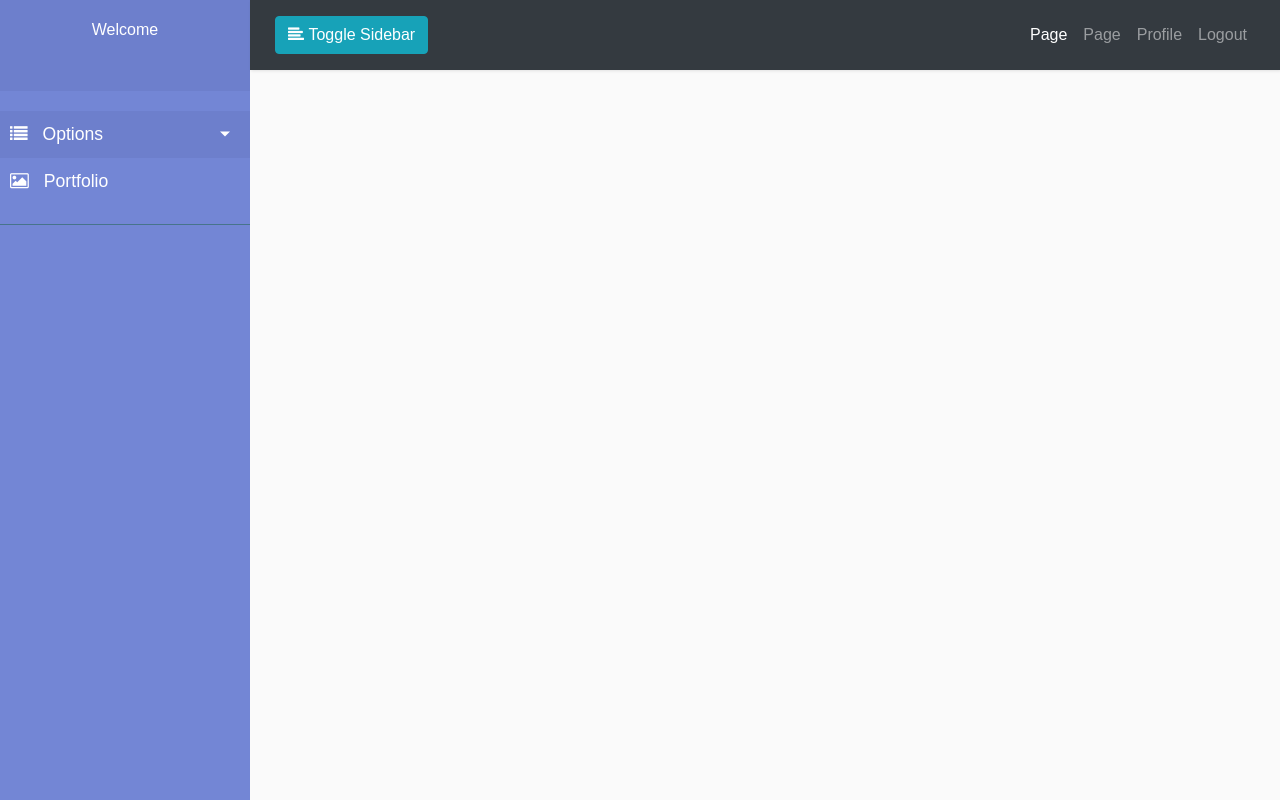
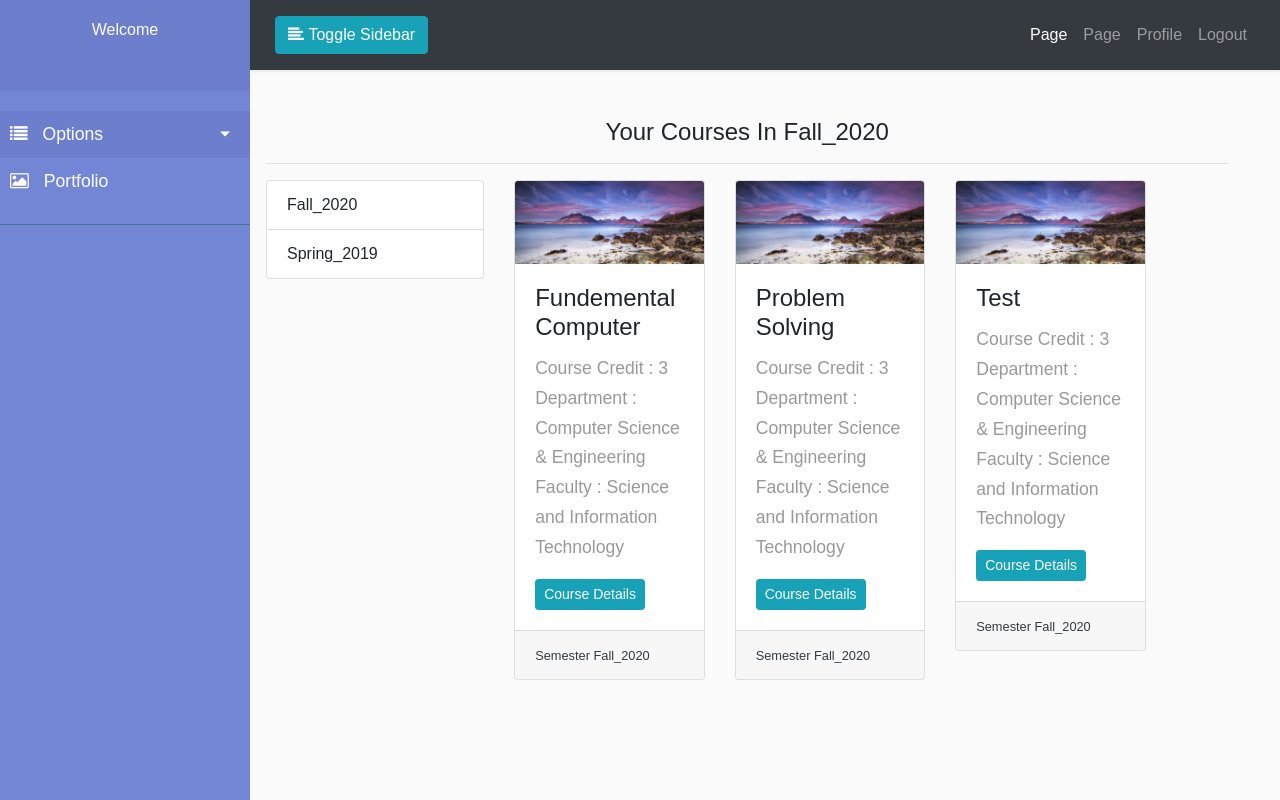
Before and after one commit to MahmudulHassan5809/StudentEvaluation, a Django app: template templates/accounts/teacher/teacher_courses.html in a window 1280 px wide. Run offline with Django 3.2, Linux system fonts and the light colour scheme; the template is opened without the code that fills it: values that come from a table or form of the project are taken from there, others are empty; data comes from the database, SQL or seed files in the repository; both versions use the stored data as it was after the commit; some libraries are stand-ins or nearby versions.

Commit message:
Teacher course updated & courses can be filtered by semester

```diff
--- a/course/urls.py
+++ b/course/urls.py
@@ -21,6 +21,7 @@
 
 
     path('teacher/courses/', views.TeacherCourses.as_view(), name="teacher_courses"),
+    path('teacher/courses/<int:semester_id>', views.TeacherCourses.as_view(), name="teacher_courses"),
     path('teacher/course/details/<int:course_id>/<int:semester_id>',
          views.TeacherCourseDetails.as_view(), name="teacher_course_details"),
 
--- a/templates/accounts/teacher/teacher_courses.html
+++ b/templates/accounts/teacher/teacher_courses.html
@@ -13,8 +13,23 @@
 <div class="container m-2 p-2">
 	<div class="row">
 		<div class="col-md-12">
+			<h4 class="text-center">Your Courses In {{semester_obj.semester_full_name}}</h4>
+			<hr>
 			<div class="row">
-				{% for course in teacher_courses %}
+				<div class="col-md-3">
+					<ul class="list-group">
+						{% for semester in all_semester %}
+							<li class="list-group-item">
+								<a href="{% url 'course:teacher_courses' semester.id %}">
+									{{semester.semester_full_name}}
+								</a>
+							</li>
+						{% endfor %}
+					</ul>
+				</div>
+				<div class="col-md-8">
+					<div class="row">
+						{% for course in teacher_courses %}
 				<div class="col-md-4">
 					<div class="card">
 						<img class="card-img-top" src="{{course.course.course_image.url}}">
@@ -33,6 +48,8 @@
 					</div>
 				</div>
 				{% endfor %}
+					</div>
+				</div>
 
 			</div>
 		</div>
```
Also changed, not shown: course/views.py (+18 -5 lines), db.sqlite3.
